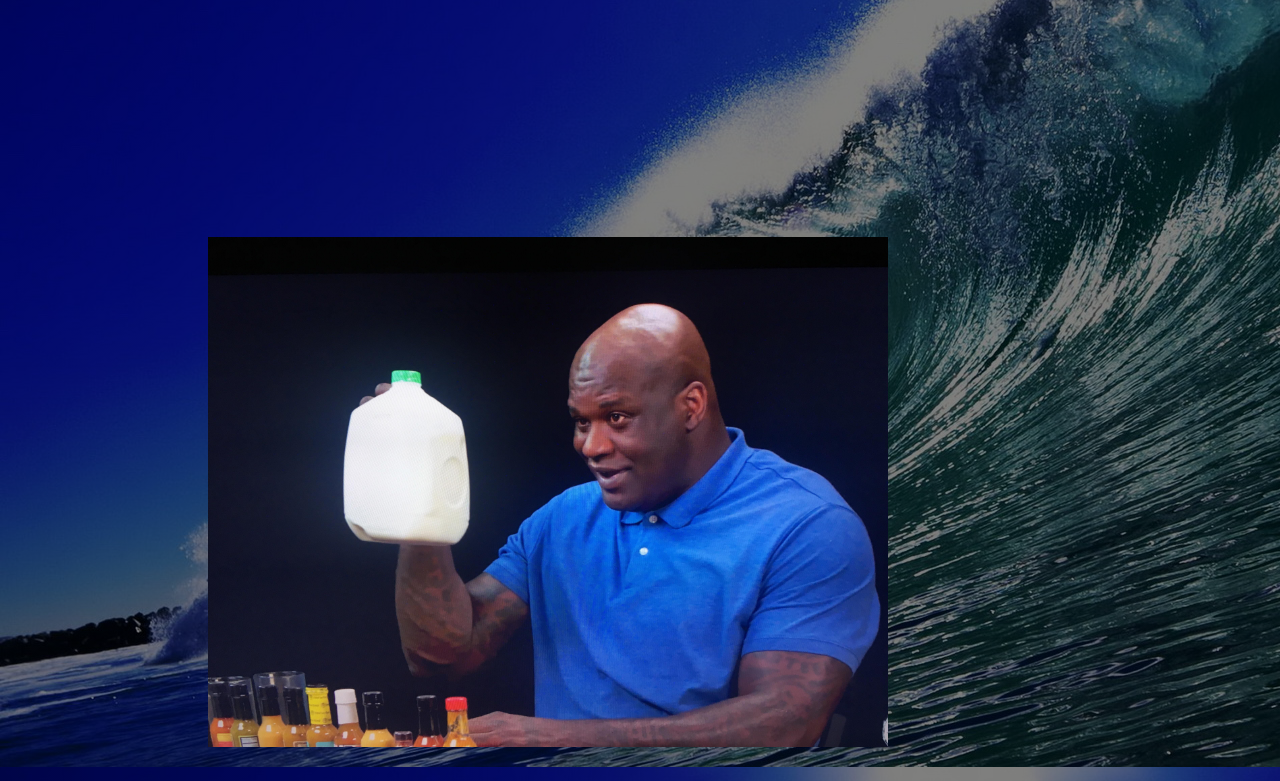
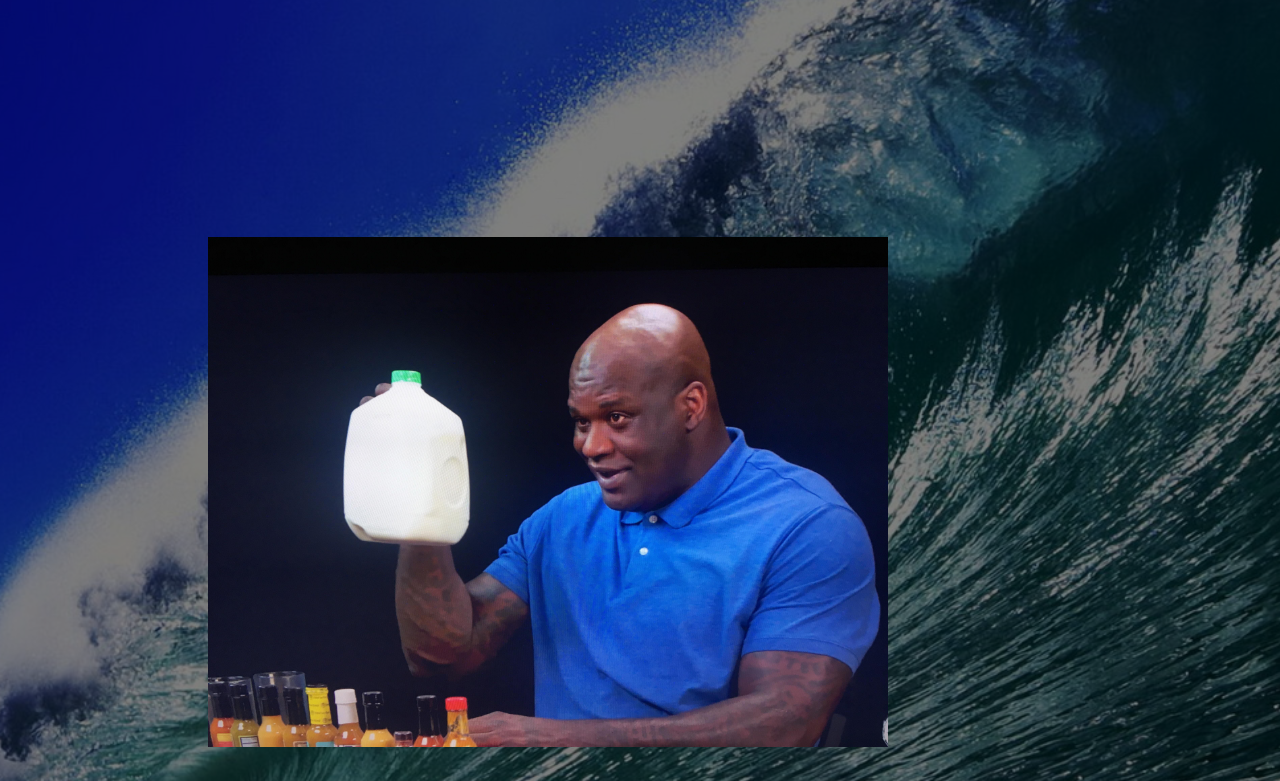
Before and after one commit to tatemartinez/assignment2, a plain HTML site: page index.html in a window 1280 px wide. Shown: the part 433-1214 px from the top of the page. Drawn offline with Linux system fonts and the light colour scheme.

Commit message:
perfection

```diff
--- a/css/styles.css
+++ b/css/styles.css
@@ -39,8 +39,8 @@ h2 {
 body {
     background-image: linear-gradient(rgba(0,0,0,0.5),
     rgba(0,0,0,0.5)),url("../images/water.jpg");
-    background size: cover;
-    background position: center;
+    background-size: cover;
+    background-position: center;
     min-height: 100vh;
 }
 
```
